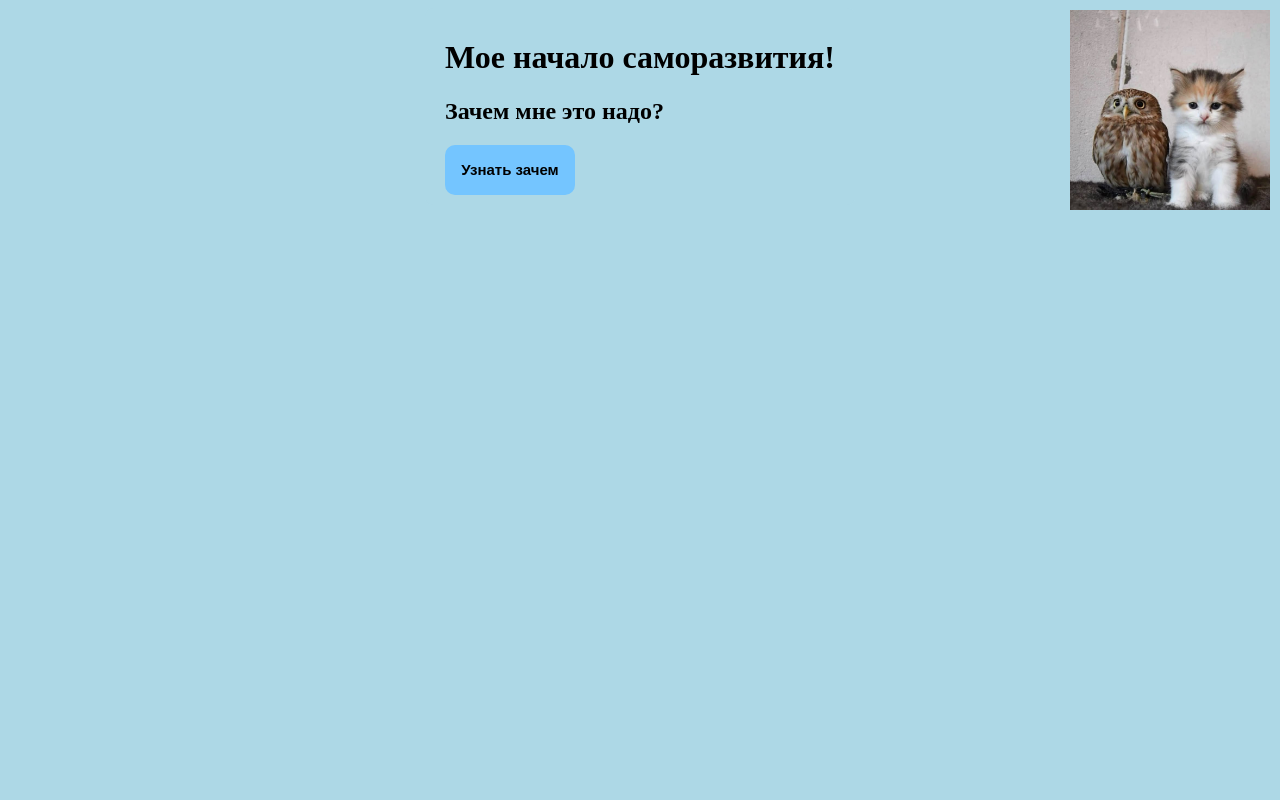
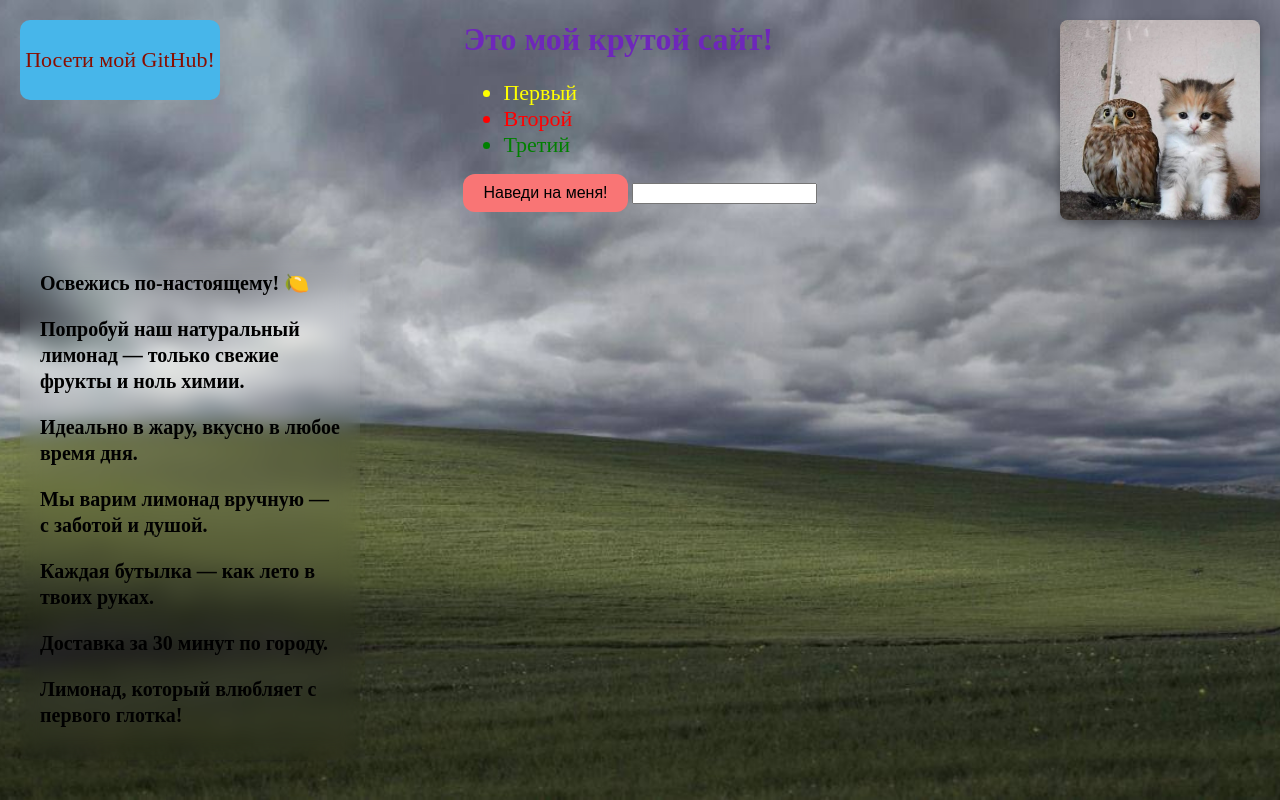
Before and after one commit to seniorosleepy/main-website, a plain HTML site: page index.html in a window 1280 px wide. Drawn offline with Linux system fonts and the light colour scheme.

Commit message:
First Commit

```diff
--- a/index.html
+++ b/index.html
@@ -7,14 +7,29 @@
     <link rel="stylesheet" href="style.css">
 </head>
 <body>
-    <div  class="center">
-    <H1>Мое начало саморазвития!</H1>
-    <h2>Зачем мне это надо?</h2>
-    <h3></h3>
-    <button onclick="toggleText()" class="btn">Узнать зачем</button>
-    <div id="hiddenText">Я начинаю свой путь саморазвития для того, чтобы стать сильнее!</div>
-    <img src="загруженное.jpeg" class="funnyimg">
+    <div class="container">
+        <h1>Это мой крутой сайт!</h1>
+    <ul class="lists">
+        <li class="first">Первый</li>
+        <li class="second">Второй</li>
+        <li class="third">Третий</li>
+    </ul>
+    <button>Наведи на меня!</button>
+    <input type="password">
     </div>
-    <script src="script.js"></script>
+    <div class="img">
+            <img src="загруженное.jpeg">
+       </div>
+    <div class="git-link">
+        <a href="https://github.com/seniorosleepy">Посети мой GitHub!</a>
+    </div>
+    <div class="add">Освежись по-настоящему! 🍋</p>
+<p>Попробуй наш натуральный лимонад — только свежие фрукты и ноль химии.</p>
+<p>Идеально в жару, вкусно в любое время дня.</p>
+<p>Мы варим лимонад вручную — с заботой и душой.</p>
+<p>Каждая бутылка — как лето в твоих руках.</p>
+<p>Доставка за 30 минут по городу.</p>
+<p>Лимонад, который влюбляет с первого глотка!</div>
+<script src="script.js"></script>
 </body>
 </html>
--- a/script.js
+++ /dev/null
@@ -1,9 +0,0 @@
-function toggleText(){
-    const textBlock = document.getElementById("hiddenText");
-
-    if(textBlock.style.display === "none"){
-        textBlock.style.display = "block";
-    }   else {
-        textBlock.style.display = "none";
-    }
-}
--- a/style.css
+++ b/style.css
@@ -1,38 +1,101 @@
 body{
-
-    background-color: lightblue;
-}
-#hiddenText{
-  display: none;
-  margin-top: 10px;
-  font-weight: bold;
+    background-color: rgb(92, 152, 204);
+    margin: 0px;
+    display: flex;
+    justify-content: center;
+    align-items: center;
+    background-image: url('фон-фото.jpg');
+    background-size: cover;
+    background-repeat: no-repeat;
+    background-position: center;
+    background-attachment: fixed;
 }
 
-.btn{
-    background-color: rgb(116, 197, 255);
-    width: 130px;
-    height: 50px;
-    border: none ;
-    border-radius: 10px;
-    font-size: 15px;
-    font-weight: 600;
+.img{
+    position: absolute;
+    top: 20px;
+    right: 20px;
+    width: 200px;
+    height: 200px;
 }
 
-.funnyimg{
-    width: 200px;
-    height: 200px;
-    top: 10px;
-    right: 10px;
-    position: fixed;
-    z-index: 1000;
-    transition: all 0.3s ease;
+.img img{
+    width: 100%;
+    height: 100%;
+    border-radius: 8px;
+    box-shadow: 0 5px 10px rgba(0, 0, 0, 0.3);
 }
 
-.center{
-    width: fit-content;
-    margin: 0 auto;
-    margin-top: 0;
-    background-color: lightblue;
+h1{
+    color: rgb(110, 39, 186);
+}
+
+.git-link{
+    position: absolute;
+    left: 20px;
+    top: 20px;
+    font-size: 22px;
+    width: 200px;
+    height: 80px;
+    background-color: rgb(71, 182, 234);
+    display: flex;
+    justify-content: center;
+    align-items: center;
+    border-radius: 10px;
+}
+
+a{
+    text-decoration: none;
+    color: rgb(136, 14, 0);
+
+}
+
+a:hover{
+    color: rgb(185, 64, 255);
+}
+
+.first{
+    color: yellow;
+    font-size: 22px;
+}
+
+.second{
+    color: red;
+    font-size: 22px;
+}
+
+.third{
+    color: green;
+    font-size: 22px;
+}
+
+button{
+    background-color: rgb(249, 117, 117);
     padding: 10px 20px;
-    border-radius: 8px;
+    border: none;
+    border-radius: 12px;
+    font-size: 16px;
 }
+button:hover{
+    background-color: aqua;
+}
+
+.add{
+    position: absolute;
+    width: 300px;
+    height: 470px;
+    top: 250px;
+    left: 20px;
+    font-size: 20px;
+
+    line-height: 1.3;
+    font-weight: bold;
+    box-shadow: 0 2px 8px rgba(0, 0, 0, 0.05);
+}
+.add{
+    background: rgba(255, 255, 255, 0.004); /* полупрозрачный белый */
+    backdrop-filter: blur(10px); /* размытие фона */
+    padding: 20px;
+    border-radius: 10px;
+    max-width: 500px;
+}
```
Also changed, not shown: фон-фото.jpg (added).
